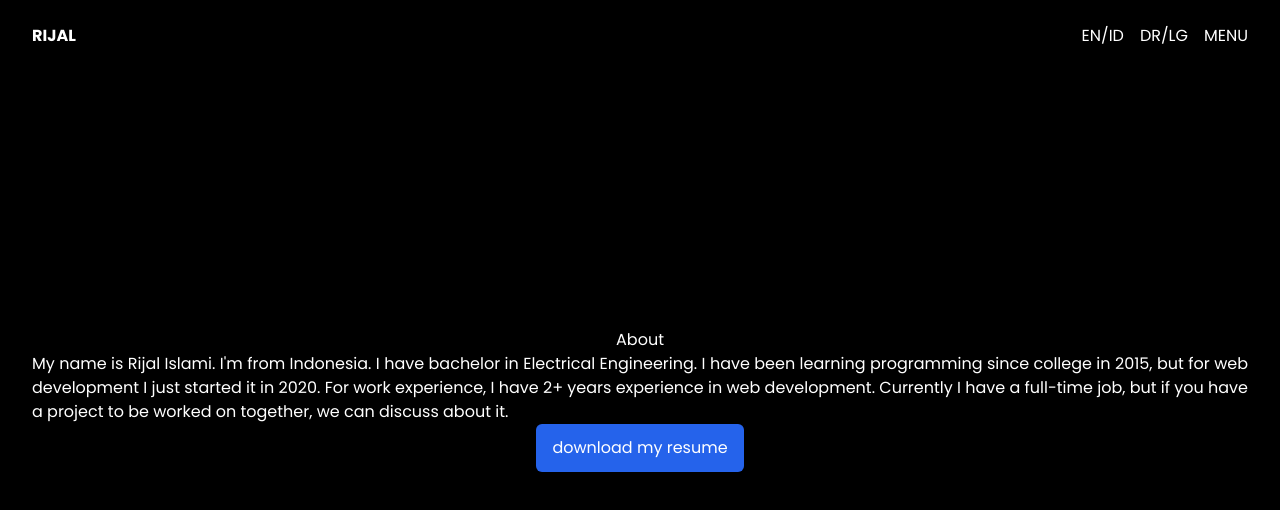
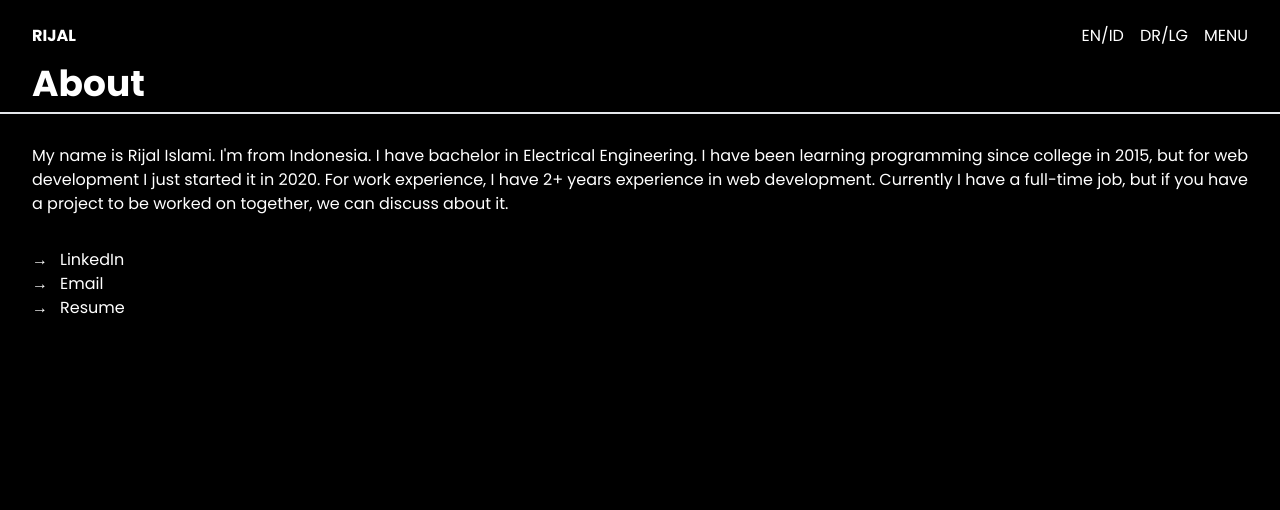
Before and after one commit to rijalislamir/rijalislamir.github.io, a Vue app: page /about in a window 1280 px wide. Shown: the top 510 px of the page. Built offline with nearby package versions, Linux system fonts and the light colour scheme.

Commit message:
add transition to about page

```diff
--- a/src/App.vue
+++ b/src/App.vue
@@ -1,11 +1,8 @@
 <template>
-  <Navbar />
-
-  <div class="min-h-screen">
-    <RouterView v-slot="{ Component, route }">
-      <component :is="Component" :key="route.path" />
-    </RouterView>
-  </div>
+  <RouterView v-slot="{ Component, route }">
+    <Navbar :name="route.name" />
+    <component :is="Component" :key="route.path" />
+  </RouterView>
 </template>
 
 <script setup lang="ts">
--- a/src/components/Navbar.vue
+++ b/src/components/Navbar.vue
@@ -1,5 +1,8 @@
 <template>
-  <header class="fixed inset-x-8 top-6 text-white overflow-hidden z-50">
+  <header
+    class="fixed inset-x-0 top-6 bg-black text-white overflow-hidden z-50"
+  >
+    <nav class="px-8">
       <Transition
         appear
         enter-from-class="-translate-y-full"
@@ -10,7 +13,10 @@
         leave-to-class="-translate-y-full"
       >
         <div class="flex justify-between">
-        <span @click="() => router.push('/')" class="cursor-pointer font-bold">
+          <span
+            @click="() => router.push('/')"
+            class="cursor-pointer font-bold"
+          >
             RIJAL
           </span>
 
@@ -21,6 +27,33 @@
           </div>
         </div>
       </Transition>
+    </nav>
+    <Transition
+      appear
+      enter-from-class="-translate-y-full border-b-0"
+      enter-active-class="transition-all duration-500"
+      enter-to-class="translate-y-0"
+    >
+      <div
+        v-if="name !== 'Home'"
+        class="overflow-hidden"
+        :class="{ 'border-b-2': name !== 'Home' }"
+      >
+        <Transition
+          appear
+          enter-from-class="translate-x-full"
+          enter-active-class="transition-translate duration-500 delay-500"
+          enter-to-class="translate-x-0"
+        >
+          <h1
+            v-if="name !== 'Home'"
+            class="px-8 py-4 font-bold text-4xl pb-2 overflow-hidden"
+          >
+            {{ name }}
+          </h1>
+        </Transition>
+      </div>
+    </Transition>
   </header>
 </template>
 
@@ -28,6 +61,7 @@
 import { ref, watchEffect } from "vue";
 import { useRoute, useRouter } from "vue-router";
 
+defineProps(["name"]);
 const route = useRoute();
 const router = useRouter();
 const rightMenu = ref();
--- a/src/views/About.vue
+++ b/src/views/About.vue
@@ -1,25 +1,27 @@
 <template>
-  <div
-    class="absolute inset-x-0 h-screen flex flex-col justify-center items-center text-white"
+  <Transition
+    appear
+    enter-active-class="transition-opacity duration-500 delay-500"
+    enter-from-class="opacity-0"
+    enter-to-class="opacity-100"
   >
-    <h1>About</h1>
-    <p class="px-8 text-justify">
-      My name is Rijal Islami. I'm from Indonesia. I have bachelor in Electrical
-      Engineering. I have been learning programming since college in 2015, but
-      for web development I just started it in 2020. For work experience, I have
-      2+ years experience in web development. Currently I have a full-time job,
-      but if you have a project to be worked on together, we can discuss about
-      it.
-    </p>
+    <div class="text-white mt-16">
+      <p class="p-8 pt-20 text-justify">
+        My name is Rijal Islami. I'm from Indonesia. I have bachelor in
+        Electrical Engineering. I have been learning programming since college
+        in 2015, but for web development I just started it in 2020. For work
+        experience, I have 2+ years experience in web development. Currently I
+        have a full-time job, but if you have a project to be worked on
+        together, we can discuss about it.
+      </p>
 
-    <button
-      type="button"
-      class="bg-blue-600 py-3 px-4 rounded-md outline-none outline-0 focus:ring-4"
-      @click="() => alert('Sorry not found')"
-    >
-      download my resume
-    </button>
-  </div>
+      <ul class="px-8">
+        <li><span class="mr-3">&rarr;</span>LinkedIn</li>
+        <li><span class="mr-3">&rarr;</span>Email</li>
+        <li><span class="mr-3">&rarr;</span>Resume</li>
+      </ul>
+    </div>
+  </Transition>
 </template>
 
 <script setup lang="ts">
```
Lines whose indentation alone changed are shown as unchanged.
